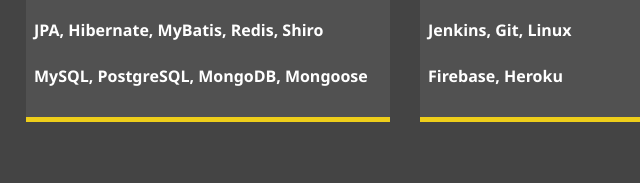
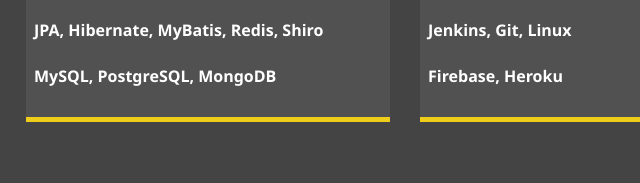
Before and after one commit to desperatecat/modern_portfolio_website, a website: page dist/about.html in a window 1280 px wide. Shown: the part 842-1025 px from the top of the page, 432-1072 px from the left. Drawn offline with Linux system fonts and the light colour scheme.

Commit message:
fix text

```diff
--- a/dist/about.html
+++ b/dist/about.html
@@ -122,7 +122,7 @@
           <h4>Java, Spring MVC, Spring Boot</h4>
           <h4>Python, Node.js, Express.js, JWT</h4>
           <h4>JPA, Hibernate, MyBatis, Redis, Shiro</h4>
-          <h4>MySQL, PostgreSQL, MongoDB, Mongoose</h4>
+          <h4>MySQL, PostgreSQL, MongoDB</h4>
         </div>
 
         <div class="job job-3">
```
